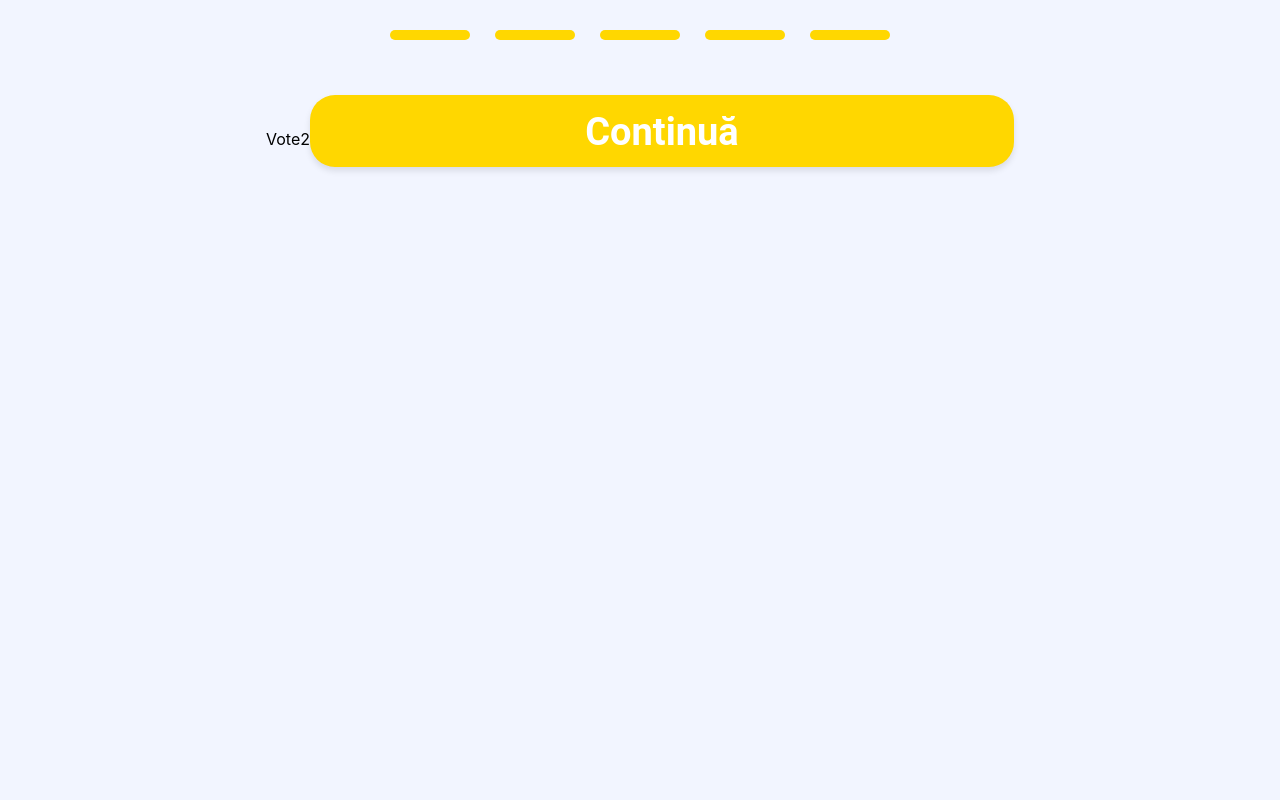
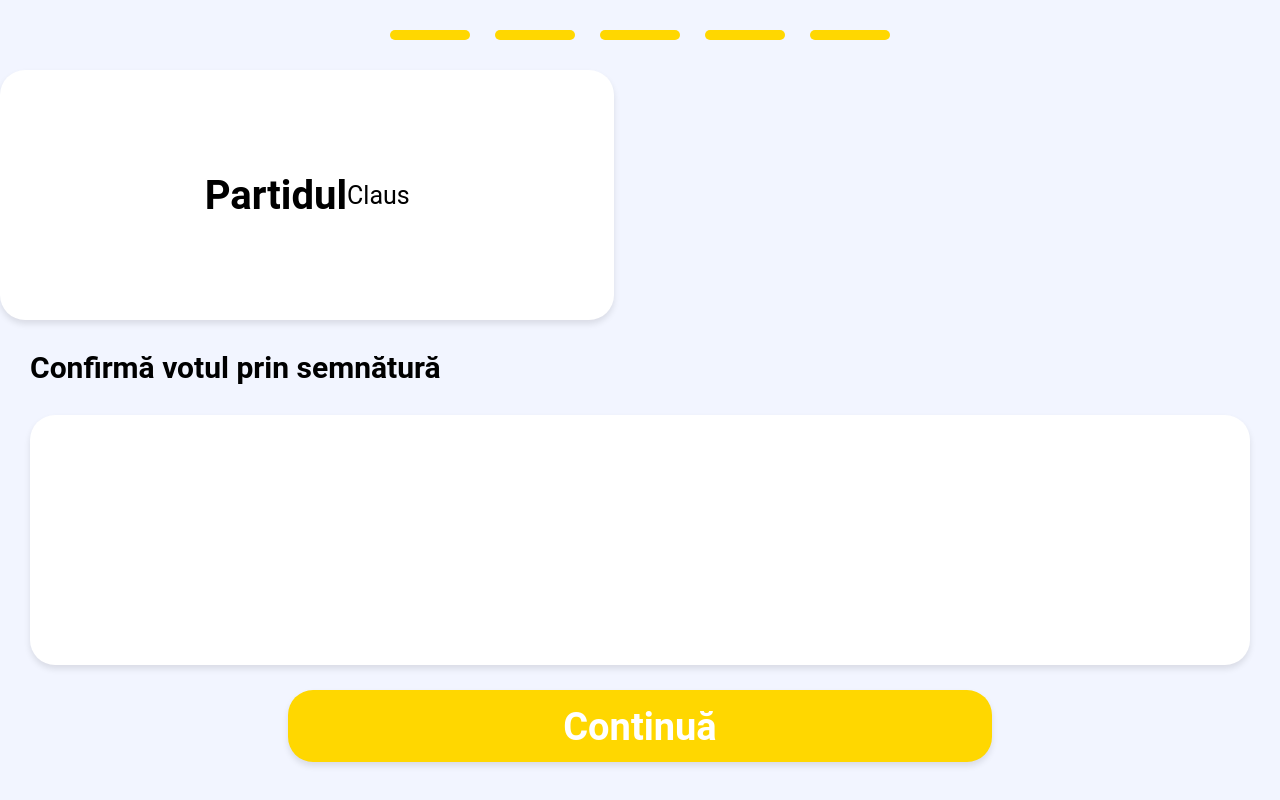
Before and after one commit to AlexPop576/BEE-Web, a React (Create React App) app: page /#/vote2 in a window 1280 px wide. Built offline with nearby package versions, Linux system fonts and the light colour scheme.

Commit message:
vote confirmation

```diff
--- a/src/App.css
+++ b/src/App.css
@@ -18,6 +18,11 @@ body {
   font-size: 30px;
   margin-top: 50px;
   margin-bottom: 50px;
+}
+
+#vote2 {
+  margin: 30px;
+  text-align: left;
 }
 
 .center {
--- a/src/Pages/vote2.jsx
+++ b/src/Pages/vote2.jsx
@@ -1,12 +1,16 @@
 import { Link } from 'react-router-dom';
 import Button from '../components/Button/Button.jsx'
 import ProgressBar from '../components/ProgressBar/ProgressBar.jsx';
+import SignatureBox from '../components/SignatureBox/SignatureBox.jsx';
+import VoteTile from '../components/VoteTile/VoteTile.jsx'
 
 export function Vote2() {
     return (
         <div className="App">
             <ProgressBar activeSteps = {5}/>
-            Vote2
+            <VoteTile/>
+            <p className="instructions" id="vote2">Confirmă votul prin semnătură</p>
+            <SignatureBox/>
             <Link to="/final">
                 <Button text = "Continuă"/>
             </Link>
--- a/src/components/Button/Button.css
+++ b/src/components/Button/Button.css
@@ -12,6 +12,5 @@
     font-family: 'Roboto', sans-serif;
     font-weight: bold; /* Bold text */
     transition: transform 0.1s ease-in-out; /* Transition for hover effect */
-    margin-bottom: 50px;
     margin-top: 25px;
 }
--- /dev/null
+++ b/src/components/SignatureBox/SignatureBox.css
@@ -0,0 +1,16 @@
+.signature-box {
+    width: calc(100vw - 60px);
+    height: 250px;
+    margin: 30s;
+    border-radius: 25px;
+    box-shadow: 0 4px 6px rgba(0, 0, 0, 0.1);
+    background-color: white;
+    margin-left: 30px;
+    display: flex;
+    justify-content: center;
+    align-items: center;
+}
+
+canvas {
+    cursor: crosshair; /* Change cursor to crosshair for drawing */
+}
--- /dev/null
+++ b/src/components/SignatureBox/SignatureBox.jsx
@@ -0,0 +1,60 @@
+import React, { useRef, useState, useEffect } from 'react';
+import './SignatureBox.css';
+
+export default function SignatureBox() {
+    const canvasRef = useRef(null);
+    const [isDrawing, setIsDrawing] = useState(false);
+
+    const resizeCanvas = () => {
+        const canvas = canvasRef.current;
+        const context = canvas.getContext('2d');
+        const width = window.innerWidth - 90; // Calculate width based on viewport
+        const height = canvas.height; // Maintain the existing height
+
+        canvas.width = width;
+        context.canvas.width = width; // Ensure the drawing context also updates with the new width
+        canvas.height = 240
+    };
+
+    useEffect(() => {
+        resizeCanvas(); // Initial canvas sizing
+
+        // Add event listener for window resize
+        window.addEventListener('resize', resizeCanvas);
+        return () => {
+            window.removeEventListener('resize', resizeCanvas);
+        };
+    }, []);
+
+    const startDrawing = (e) => {
+        setIsDrawing(true);
+        const canvas = canvasRef.current;
+        const context = canvas.getContext('2d');
+        context.beginPath();
+        context.moveTo(e.nativeEvent.offsetX, e.nativeEvent.offsetY);
+    };
+
+    const draw = (e) => {
+        if (!isDrawing) return;
+        const canvas = canvasRef.current;
+        const context = canvas.getContext('2d');
+        context.lineTo(e.nativeEvent.offsetX, e.nativeEvent.offsetY);
+        context.stroke();
+    };
+
+    const stopDrawing = () => {
+        setIsDrawing(false);
+    };
+
+    return (
+        <div className="signature-box">
+            <canvas
+                ref={canvasRef}
+                onMouseDown={startDrawing}
+                onMouseMove={draw}
+                onMouseUp={stopDrawing}
+                onMouseLeave={stopDrawing}
+            ></canvas>
+        </div>
+    );
+}
```
